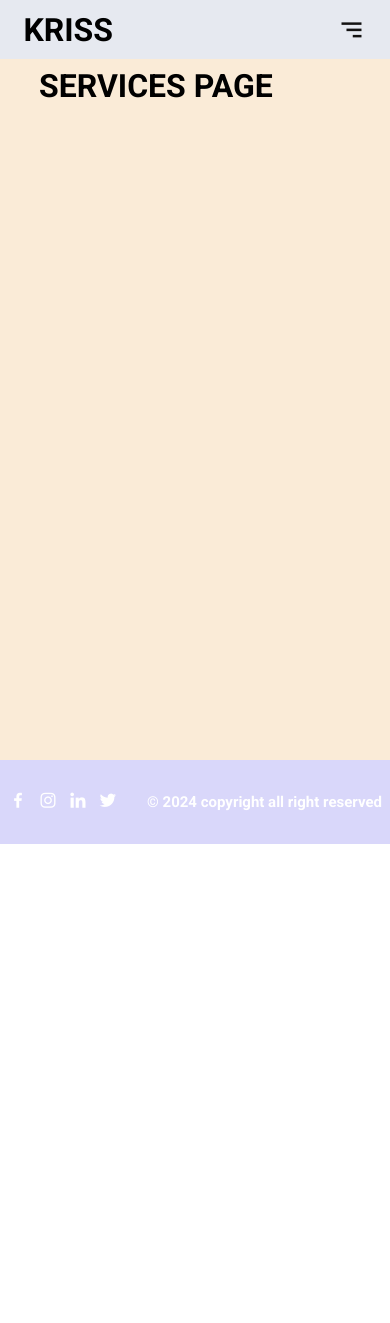
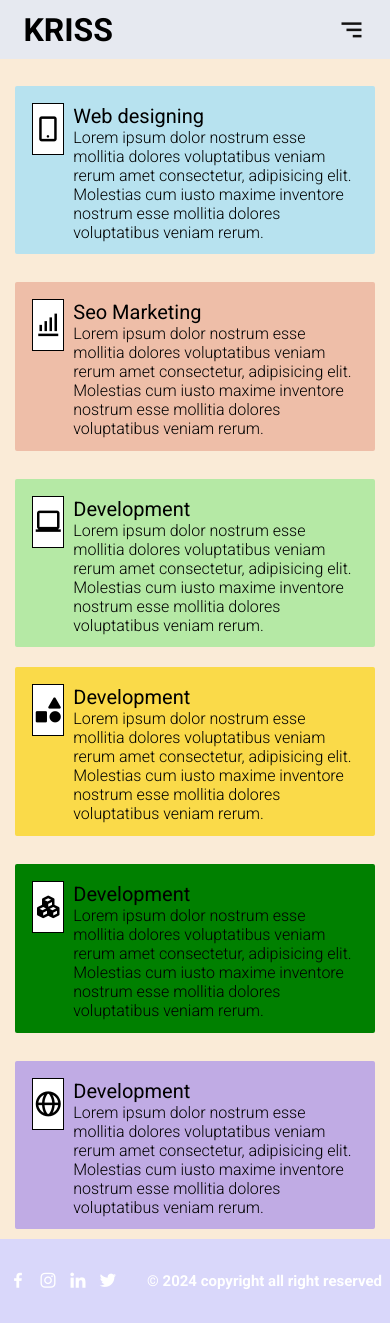
Before and after one commit to ITACHI2704/portfolio-kkr, a plain HTML site: page services.html in a window 390 px wide. Before the commit the page ends 844 px from the top, so only its background shows below. Drawn offline with nearby package versions, Linux system fonts and the light colour scheme.

Commit message:
services changes

```diff
--- a/assests/style.css
+++ b/assests/style.css
@@ -31,7 +31,7 @@ body {
 }
 
 .hlinks {
-  transition: 1.1s ease-in;
+  transition: 0.4s ease-in;
 }
 
 .hlinks ul {
@@ -242,6 +242,10 @@ i.bx-x {
 }
 
 .footer {
+  /* position: absolute;
+  bottom: 0%;
+  width: 100%;
+  left: 0%; */
   color: white;
   display: flex;
   justify-content: space-between;
@@ -286,6 +290,106 @@ i.bx-x {
   padding: 2% 10%;
 }
 
+.scontainer {
+  width: 100%;
+  padding: 2% 5%;
+  height: 100%;
+
+}
+
+.sbox {
+  display: flex;
+
+  height: 100%;
+  width: 100%;
+  gap: 20px;
+
+}
+
+.sright{
+  display: flex;
+  flex-direction: column;
+  align-items: center;
+  justify-content: space-between;
+  gap: 20px;
+  height: 100%;
+  width: 100%;
+
+}
+.sleft{
+  display: flex;
+  flex-direction: column;
+  align-items: center;
+  justify-content: space-between;
+  gap: 20px;
+  height: 100%;
+  width: 100%;
+
+}
+
+
+.inbox{
+  display: flex;
+  align-items: top;
+  justify-content:space-between;
+  height: 30%;
+  width: 100%;
+  padding: 5%;
+  background-color: green;
+ border-radius: 2px ;
+}
+
+.inbox:hover{
+  border-bottom:  5px solid black;
+  border-right: 5px solid black;
+}
+
+.sicon{
+  display: flex;
+  align-items: center;
+  justify-content:center;
+  height: 50px;
+  width: 150px;
+  background-color: white;
+  outline: 1px solid black;
+}
+.sicon i{
+  font-size: 30px;
+}
+.sdata{
+  margin-left: 10px;
+}
+.sdata p{
+  font-weight: 300;
+}
+.sdata h4{
+  font-size: 20px;
+  font-weight: 400;
+  color: black;
+}
+
+.web{
+  background-color: rgba(166, 224, 247, 0.788);
+}
+
+.seo{
+  background-color: rgb(238, 190, 168);
+}
+
+.dev{
+  background-color: rgb(181, 233, 165);
+}
+.comp{
+  background-color: rgb(250, 218, 73);
+}
+.shape{
+
+  background-color: rgb(91, 176, 245);
+}
+
+.globe{
+  background-color: rgb(192, 171, 228);
+}
 /* ................. portfolio ..................   */
 
 .portfolio {
@@ -298,37 +402,41 @@ i.bx-x {
 
 .contact {
   height: 83vh;
-  background-color: rgb(128, 115, 187);
+  /* background-color: rgb(128, 115, 187); */
   padding: 2% 10%;
   display: flex;
   align-items: center;
   justify-content: space-between;
+  background-color: #c6d1e9;
 }
 
 .rightform {
   padding: 2% 4%;
   height: 90%;
   width: 45%;
-  border: 1px solid red;
-  background-color: aliceblue;
+  /* border: 1px solid red; */
+  /* background-color: aliceblue; */
 }
 
-/* .rightform input {
+.rightform input {
   font-size: 17px;
-  background-color: #c6d1e9;
   color: black;
 
   padding: 10px 20px;
   border: 1px solid black;
-
-} */
+}
 
 .leftform {
+  display: flex;
+  align-items: center;
+  justify-content: center;
+  gap: 40px;
   padding: 2% 4%;
+  flex-direction: column;
   height: 90%;
   width: 45%;
-  border: 1px solid red;
-  background-color: aliceblue;
+  /* border: 1px solid red; */
+  /* background-color: aliceblue; */
 }
 
 .formbox {
@@ -345,8 +453,6 @@ i.bx-x {
   margin: 15px 0px;
 }
 
-
-
 .number {
   width: 100%;
   margin-bottom: 15px;
@@ -354,13 +460,48 @@ i.bx-x {
 
 .comment {
   font-size: 17px;
-  background-color: #c6d1e9;
   color: black;
-  padding: 10px 20px;
   border: 1px solid black;
   width: 100%;
 }
 
 .submit {
   margin-top: 15px;
+  background-color: orange;
+  border: none;
+  cursor: pointer;
 }
+
+.submit:hover {
+  /* border: 3px solid black; */
+  border-radius: 5px;
+}
+
+.calbox {
+  display: flex;
+  width: 80%;
+  /* border: 2px solid red; */
+  padding: 10px;
+}
+
+.callicon {
+  display: flex;
+  align-items: center;
+  justify-content: center;
+  background-color: #859fd9;
+  height: 45px;
+  width: 45px;
+  /* border: 2px solid black; */
+}
+
+.calldata {
+  /* background-color: red; */
+  margin-left: 5%;
+  color: rgb(71, 58, 58);
+}
+
+.callicon i {
+  font-size: 40px;
+  padding: 3px;
+}
+/* .................. Ending contact form ..................  */
--- a/media.css
+++ b/media.css
@@ -70,7 +70,13 @@ font-size: 15px;
   /* .......... contact .................   */
 
 .contact{
+  padding: 0;
+  height: 900px;
   flex-direction: column;
+gap: 20px;
+}
+.calbox{
+  width: 100%;
 }
 .formbox{
   flex-direction: column;
@@ -84,11 +90,41 @@ font-size: 15px;
   width: 100%;
 }
 
+.leftform{
+  padding: 0;
+}
+
 .rightform input{
   /* margin-top: 10px; */
   padding: 4px;
   width: 100%;
 }
 
+.calldata h3{
+  font-size: 14px;
+}
+
+
+/* ................... service...............   */
+
+
+.services{
+  padding: 2%;
+min-height: 1180px;
+}
+
+.scontainer{
+  padding: 5% 2% 2% 2%;
+}
+
+.sbox{
+  flex-direction: column;
 
 }
+
+.inbox{
+  /* padding:  1% 2%; */
+}
+
+
+}
--- a/services.html
+++ b/services.html
@@ -37,7 +37,82 @@
     <!-- ....................///////   services ............    -->
 
 <div class="services">
-<h1> SERVICES PAGE </h1>
+<div class="scontainer">
+  <div class="sbox">
+<div class="sright">
+
+  <div class="inbox web">
+<div class="sicon">
+  <i class='bx bx-mobile-alt'></i>
+</div>
+<div class="sdata">
+  <h4> Web designing</h4>
+  <p> Lorem ipsum dolor
+    nostrum esse mollitia dolores voluptatibus veniam rerum amet consectetur, adipisicing elit. Molestias cum iusto maxime inventore nostrum esse mollitia dolores voluptatibus veniam rerum.</p>
+</div>
+  </div>
+  <div class="inbox seo">
+    <div class="sicon">
+      <i class='bx bx-bar-chart-alt' ></i>
+    </div>
+    <div class="sdata">
+      <h4> Seo Marketing</h4>
+      <p> Lorem ipsum dolor
+        nostrum esse mollitia dolores voluptatibus veniam rerum amet consectetur, adipisicing elit. Molestias cum iusto maxime inventore nostrum esse mollitia dolores voluptatibus veniam rerum.</p>
+    </div>
+  </div>
+  <div class="inbox dev">
+    <div class="sicon">
+      <i class='bx bx-laptop' ></i>
+    </div>
+    <div class="sdata">
+      <h4>Development</h4>
+      <p> Lorem ipsum dolor
+        nostrum esse mollitia dolores voluptatibus veniam rerum amet consectetur, adipisicing elit. Molestias cum iusto maxime inventore nostrum esse mollitia dolores voluptatibus veniam rerum.</p>
+    </div>
+  </div>
+
+<!-- <div class="web"></div>
+<div class="seo"></div>
+<div class="develpment"></div> -->
+
+</div>
+<div class="sleft">
+
+  <div class="inbox comp">
+    <div class="sicon">
+      <i class='bx bxs-shapes' ></i>
+        </div>
+        <div class="sdata">
+          <h4>Development</h4>
+          <p> Lorem ipsum dolor
+            nostrum esse mollitia dolores voluptatibus veniam rerum amet consectetur, adipisicing elit. Molestias cum iusto maxime inventore nostrum esse mollitia dolores voluptatibus veniam rerum.</p>
+        </div>
+  </div>
+  <div class="inbox Shape">
+ <div class="sicon">
+  <i class='bx bxs-component' ></i>
+    </div>
+    <div class="sdata">
+      <h4>Development</h4>
+      <p> Lorem ipsum dolor
+        nostrum esse mollitia dolores voluptatibus veniam rerum amet consectetur, adipisicing elit. Molestias cum iusto maxime inventore nostrum esse mollitia dolores voluptatibus veniam rerum.</p>
+    </div>
+  </div>
+  <div class="inbox globe">
+    <div class="sicon">
+      <i class='bx bx-globe' ></i>
+        </div>
+        <div class="sdata">
+          <h4>Development</h4>
+          <p> Lorem ipsum dolor
+            nostrum esse mollitia dolores voluptatibus veniam rerum amet consectetur, adipisicing elit. Molestias cum iusto maxime inventore nostrum esse mollitia dolores voluptatibus veniam rerum.</p>
+        </div>
+  </div>
+</div>
+</div>
+
+</div>
 </div>
 
 
```
Also changed, not shown: contact.html (+28 -10 lines).
